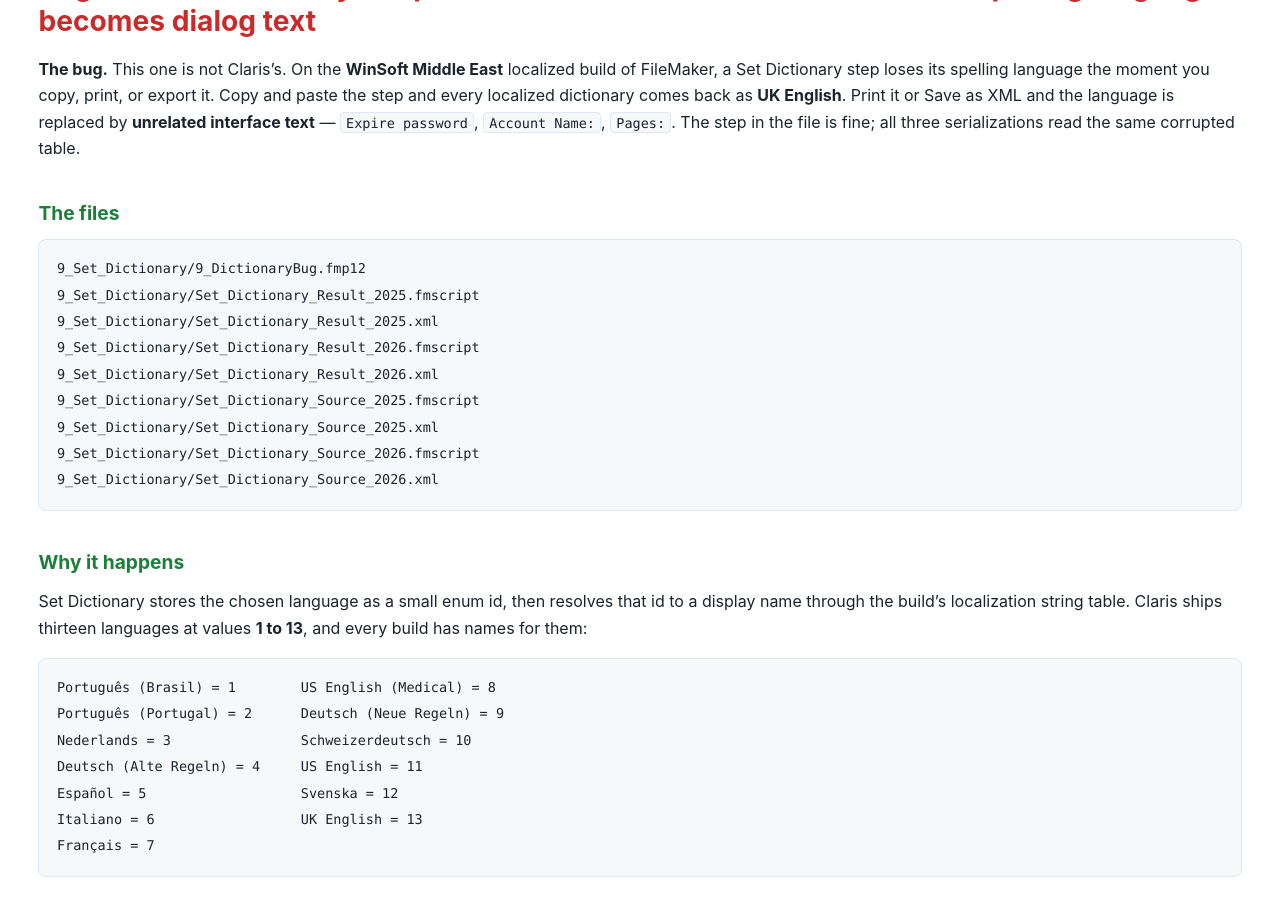
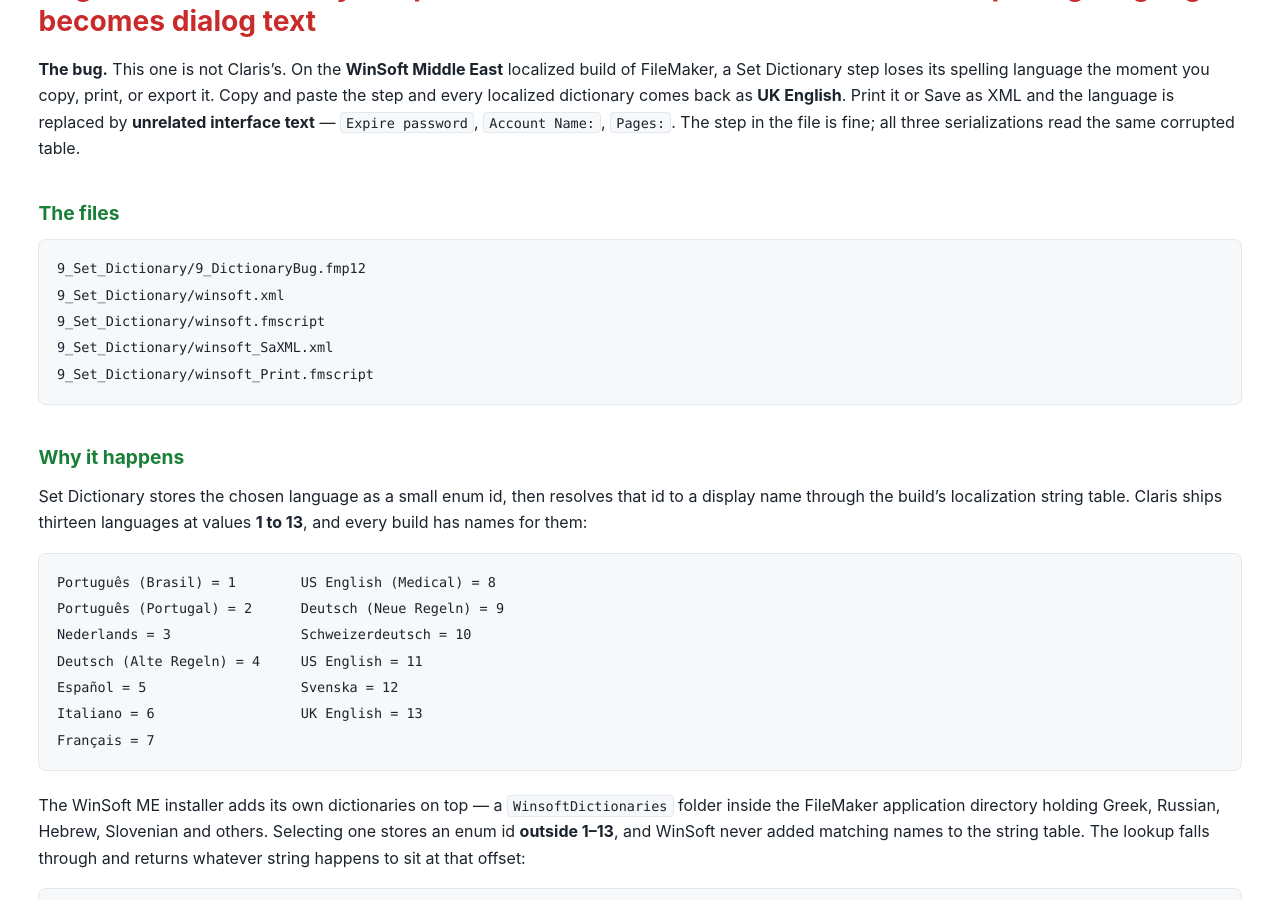
Before and after one commit to AxelarEU/ai2fm-community, a Jekyll site: the page built from claris_bugs/claris_clipboard_bugs.md, in a window 1280 px wide and 900 px high, scrolled down 20305 px. Built offline with Jekyll 4.4.1, drawn with Linux system fonts in a browser that asks for light colours.

Commit message:
Bug 9: the real Set Dictionary files; rebuild the suite zip
The nine files Bug 9 listed were empty placeholders and have been replaced by the real
captures — winsoft.xml, winsoft.fmscript, winsoft_SaXML.xml and winsoft_Print.fmscript
alongside 9_DictionaryBug.fmp12. The entry now names what is actually there.

Zip rebuilt from the current folders. Checked for empty files across all seventeen bugs:
none remain. The blank Template scaffold folder is left out of the archive; it is not a
bug and has nothing in it.

Every one of the 126 file paths this page names is present in the zip.

Co-Authored-By: Claude Opus 5 <noreply@anthropic.com>

````diff
--- a/claris_bugs/claris_clipboard_bugs.md
+++ b/claris_bugs/claris_clipboard_bugs.md
@@ -721,14 +721,10 @@ Most entries on this page are about information going missing. This one is about
 
 ```
 9_Set_Dictionary/9_DictionaryBug.fmp12
-9_Set_Dictionary/Set_Dictionary_Result_2025.fmscript
-9_Set_Dictionary/Set_Dictionary_Result_2025.xml
-9_Set_Dictionary/Set_Dictionary_Result_2026.fmscript
-9_Set_Dictionary/Set_Dictionary_Result_2026.xml
-9_Set_Dictionary/Set_Dictionary_Source_2025.fmscript
-9_Set_Dictionary/Set_Dictionary_Source_2025.xml
-9_Set_Dictionary/Set_Dictionary_Source_2026.fmscript
-9_Set_Dictionary/Set_Dictionary_Source_2026.xml
+9_Set_Dictionary/winsoft.xml
+9_Set_Dictionary/winsoft.fmscript
+9_Set_Dictionary/winsoft_SaXML.xml
+9_Set_Dictionary/winsoft_Print.fmscript
 ```
 
 ### Why it happens
````
Also changed, not shown: 1 other file.
